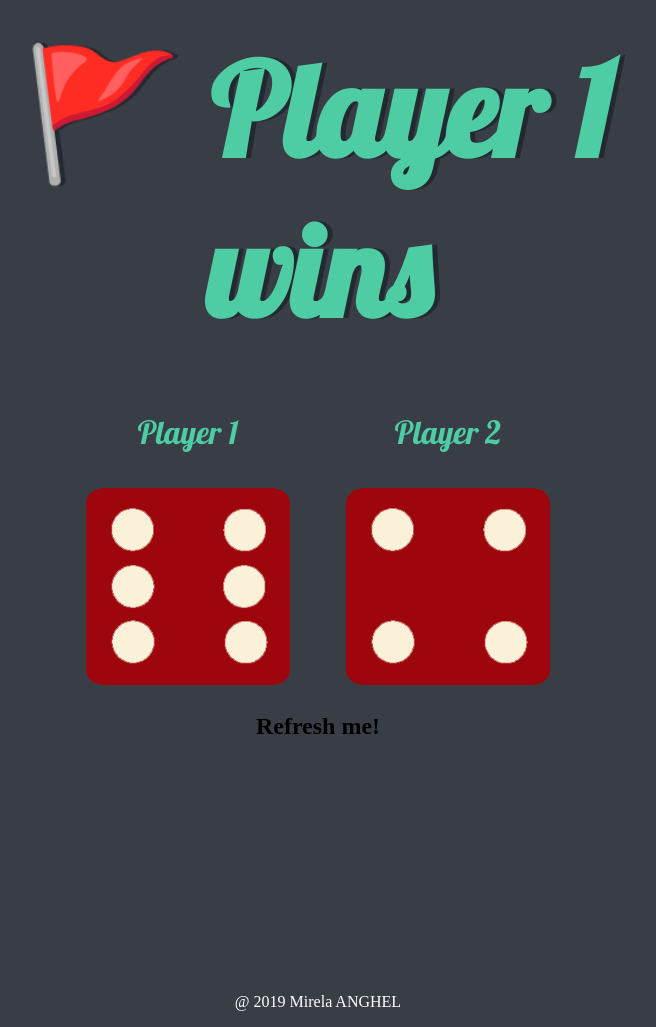
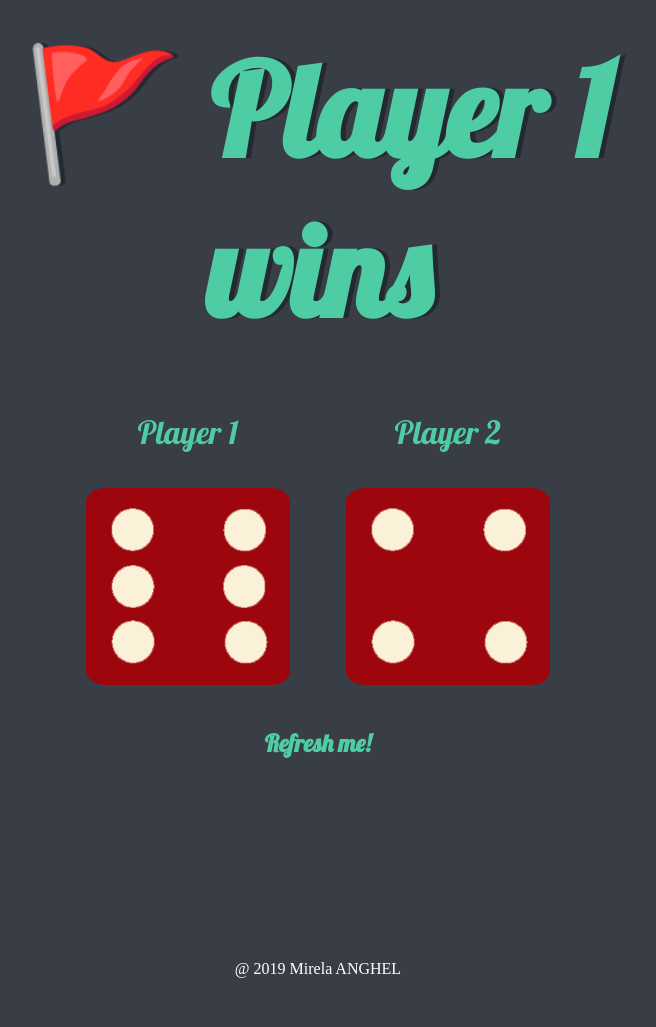
Before and after one commit to angm213/The-Dice, a plain HTML site: page index.html in a window 1280 px wide. Shown: the whole page, without its empty margins (322-978 px from the left). After the commit the page ends 994 px from the top, so only its background shows below. Drawn offline with Linux system fonts and the light colour scheme.

Commit message:
Update styles.css

```diff
--- a/styles.css
+++ b/styles.css
@@ -11,13 +11,20 @@ h1 {
     color: #4ECCA3;
 }
 
+h2 {
+    font-family: 'Lobster', cursive;
+    color: #4ECCA3;
+    margin-bottom: 0;
+    margin-top: 4%;
+}
+
 img {
     width: 80%;
 }
 
 footer {
     color: white;
-    margin-top: 20%;
+    margin-top: 16%;
 }
 
 .container {
```
